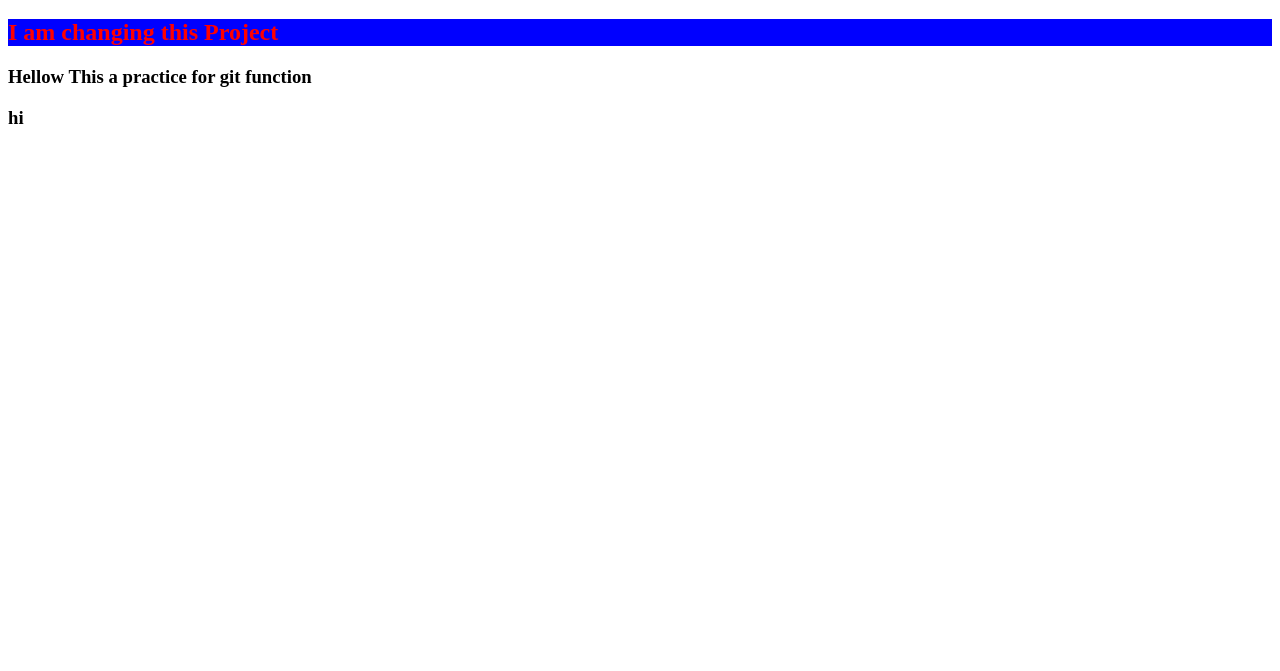
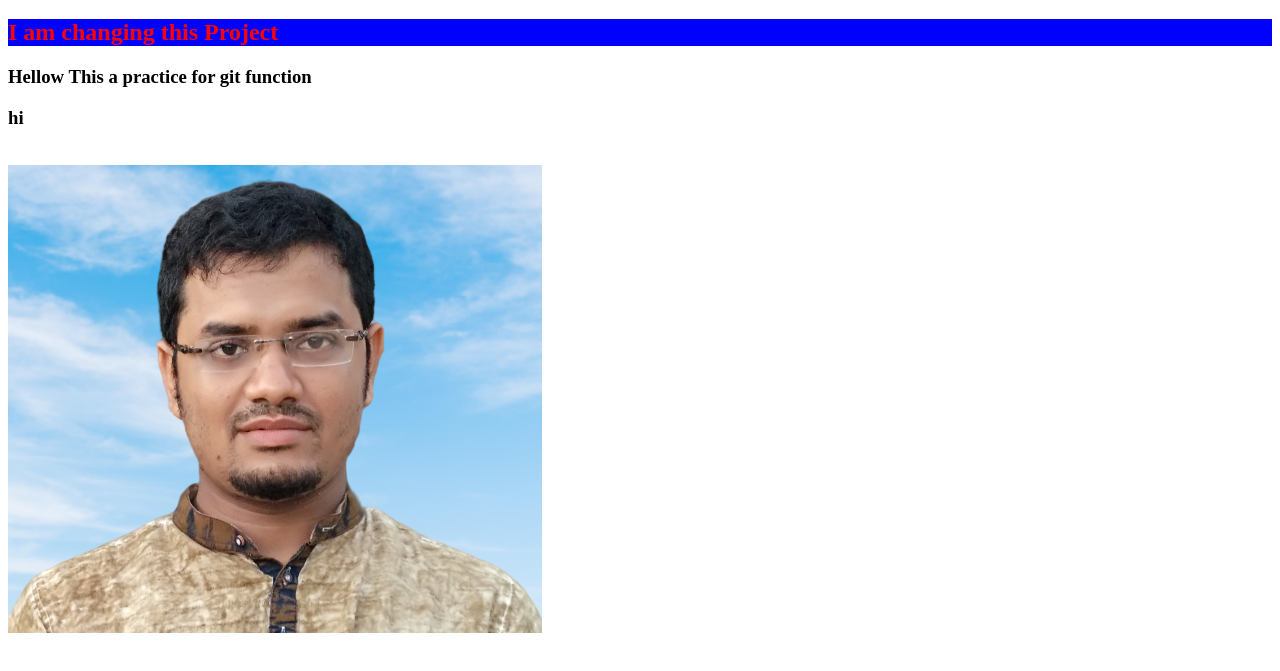
Before and after one commit to developermkarim/P-Hero-first-Project, a plain HTML site: page index.html in a window 1280 px wide. Shown: the part 61-732 px from the top of the page. Drawn offline with Linux system fonts and the light colour scheme.

Commit message:
New Image saved

```diff
--- a/index.html
+++ b/index.html
@@ -14,5 +14,7 @@
 <h3>Hellow This a practice for git function</h3>
 <h3> hi </h3>
 <img src="../My Professional Image4.png" alt="">
+<br>
+<img src="My Professional Image.png" alt="">
 </body>
 </html>
```
Also changed, not shown: My Professional Image.png (added).
